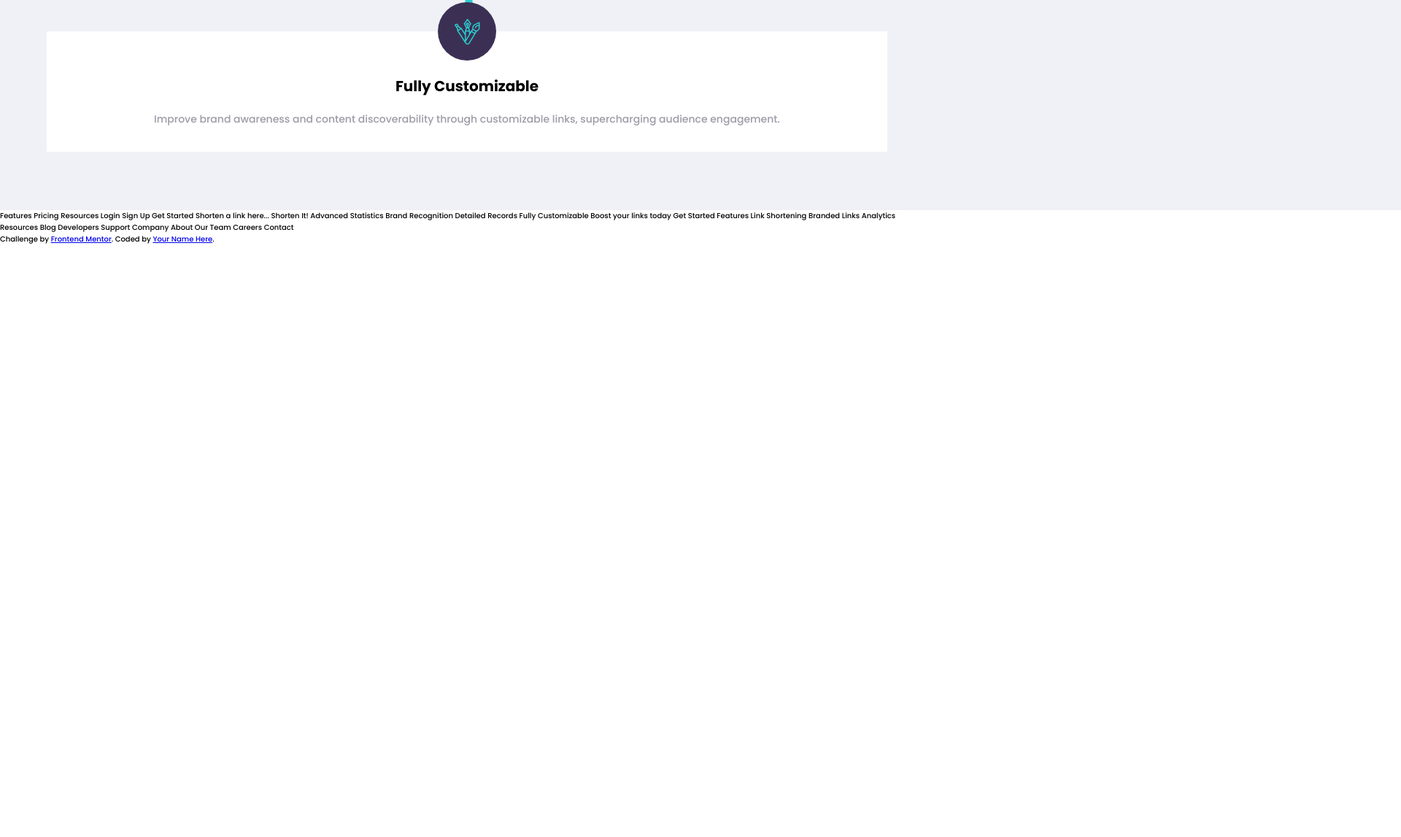
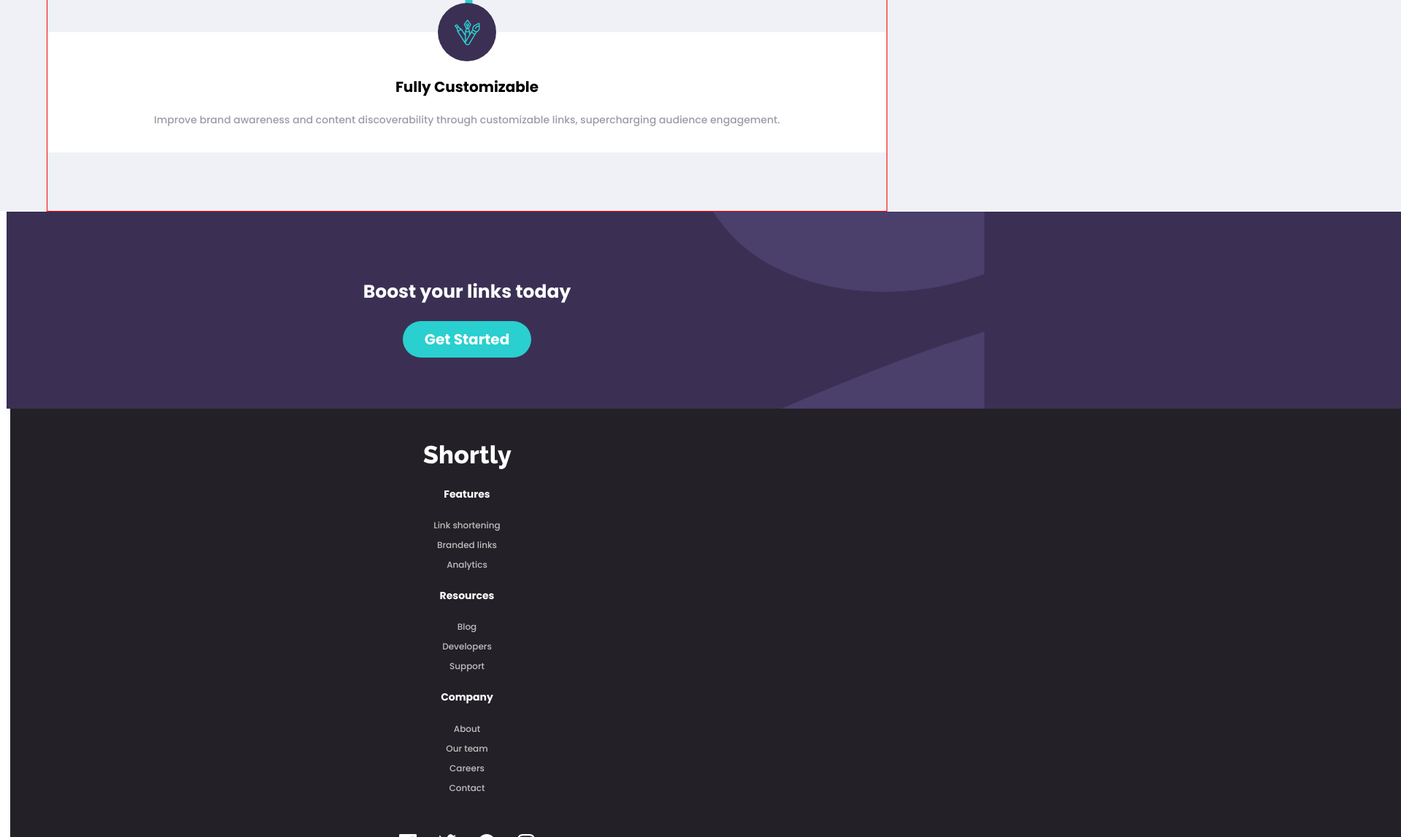
Before and after one commit to CarlosReyes84/URL-Shortening-API-LandingPage, a website: page index.html in a window 1280 px wide. Shown: the part 1653-2800 px from the top of the page at 73% size, 1920 px wide, since content can reach past the window. Before the commit the page ends 1989 px from the top, so only its background shows below. Drawn offline with Linux system fonts and the light colour scheme.

Commit message:
finish footer-mobile

```diff
--- a/index.html
+++ b/index.html
@@ -73,67 +73,59 @@
                 </div>
               </div>
           </section>
+
+          <section class="boost">
+            <div class="bg-boost"></div>
+            <h2>Boost your links today</h2>
+            <button class="btn-get-started">Get Started</button>
+          </section>
+
+          <footer class="footer">
+            <div class="bg-footer"></div>
+
+            <div class="logo">
+              <img src="images/logo-white.svg" alt="logoImage">
+            </div>
+
+            <nav>
+              <div class="info">
+                <h4>Features</h4>
+                <ul>
+                  <li>Link shortening</li>
+                  <li>Branded links</li>
+                  <li>Analytics</li>
+                </ul>
+              </div>
+
+              <div class="info">
+                <h4>Resources</h4>
+                <ul>
+                  <li>Blog</li>
+                  <li>Developers</li>
+                  <li>Support</li>
+                </ul>
+              </div>
+
+              <div class="info">
+                <h4>Company</h4>
+                <ul>
+                  <li>About</li>
+                  <li>Our team</li>
+                  <li>Careers</li>
+                  <li>Contact</li>
+                </ul>
+              </div>
+            </nav>
+
+            <div class="logos">
+              <img src="images/icon-facebook.svg" alt="icon-facebook">
+              <img src="images/icon-twitter.svg" alt="icon-twitter">
+              <img src="images/icon-pinterest.svg" alt="icon-pinterest">
+              <img src="images/icon-instagram.svg" alt="icon-instagram">
+            </div>
+          </footer>
+
         </div> <!-- /.container -->
       </main>
-  Features
-  Pricing
-  Resources
-
-  Login
-  Sign Up
-
-
-
-
-
-  Get Started
-
-  Shorten a link here...
-
-  Shorten It!
-
-  Advanced Statistics
-
-
-
-  Brand Recognition
-
-
-
-  Detailed Records
-
-
-
-  Fully Customizable
-
-
-
-  Boost your links today
-
-  Get Started
-
-  Features
-
-  Link Shortening
-  Branded Links
-  Analytics
-
-  Resources
-
-  Blog
-  Developers
-  Support
-
-  Company
-
-  About
-  Our Team
-  Careers
-  Contact
-
-  <div class="attribution">
-    Challenge by <a href="https://www.frontendmentor.io?ref=challenge" target="_blank">Frontend Mentor</a>.
-    Coded by <a href="#">Your Name Here</a>.
-  </div>
 </body>
 </html>
--- /dev/null
+++ b/src/scss/layout/_boost.scss
@@ -0,0 +1,31 @@
+@use './../main/variables.scss' as *;
+
+.boost {
+    position: relative;
+    padding: 7rem 0rem;
+    h2 {
+        font-size: 2.5rem;
+        color: #fff;
+    }
+    button {
+        background-color: $cyan;
+        color: #fff;
+        font-size: 2rem;
+        font-weight: bold;
+        padding: 1rem 3rem;
+        border: none;
+        border-radius: 3rem;
+    }
+    .bg-boost {
+        background-color: $dark-violet;
+        background-image: url('/images/bg-boost-mobile.svg');
+        width: 200%;
+        height: 100%;
+        position: absolute;
+        z-index: -1;
+        top: 0;
+        left: -55px;
+        background-repeat: no-repeat;
+        background-position: center;
+    }
+}
--- /dev/null
+++ b/src/scss/layout/_footer.scss
@@ -0,0 +1,37 @@
+@use './.././main/variables.scss' as *;
+
+.footer {
+    position: relative;
+    padding: 5rem 0rem;
+    .bg-footer {
+        position: absolute;
+        height: 100%;
+        width: 200%;
+        top: 0;
+        z-index: -1;
+        left: -50px;
+        background-color: $very-dark-violet;
+    }
+    nav {
+        .info {
+            h4 {
+                color: #fff;
+                font-size: 1.4rem;
+            }
+            ul {
+                li {
+                    list-style: none;
+                    color: $gray;
+                    font-size: 1.2rem;
+                    line-height: 2.7rem;
+                }
+            }
+        }
+    }
+    .logos {
+        margin-top: 5rem;
+        display: flex;
+        justify-content: center;
+        gap: 3rem;
+    }
+}
--- a/src/scss/layout/_index.scss
+++ b/src/scss/layout/_index.scss
@@ -2,3 +2,5 @@
 @forward 'section1';
 @forward 'url-section';
 @forward 'statistics';
+@forward 'boost';
+@forward 'footer';
--- a/src/scss/layout/_statistics.scss
+++ b/src/scss/layout/_statistics.scss
@@ -3,6 +3,7 @@
 .statistics {
     position: relative;
     padding: 8rem 0rem;
+    border: 1px solid red;
     .statistics-bg {
         background-color: #f0f1f6;
         position: absolute;
--- a/src/scss/layout/url-section.scss
+++ b/src/scss/layout/url-section.scss
@@ -5,7 +5,8 @@
     padding: 2.4rem;
     border-radius: 1rem;
     margin: 7rem 0rem;
-    background-image: url('/images/bg-boost-mobile.svg');
+    background-image: url('/images/bg-shorten-mobile.svg');
+    background-repeat: no-repeat;
         .input-text {
             height: 2.5rem;
             border-radius: .7rem;
--- a/src/scss/main/initial.scss
+++ b/src/scss/main/initial.scss
@@ -22,3 +22,6 @@ input, button, textarea, select {
 button {
     cursor: pointer;
 }
+ul {
+    padding: 0;
+}
```
Also changed, not shown: dist/css/app.css, images/logo-white.svg (added). Lines whose indentation alone changed are shown as unchanged.
